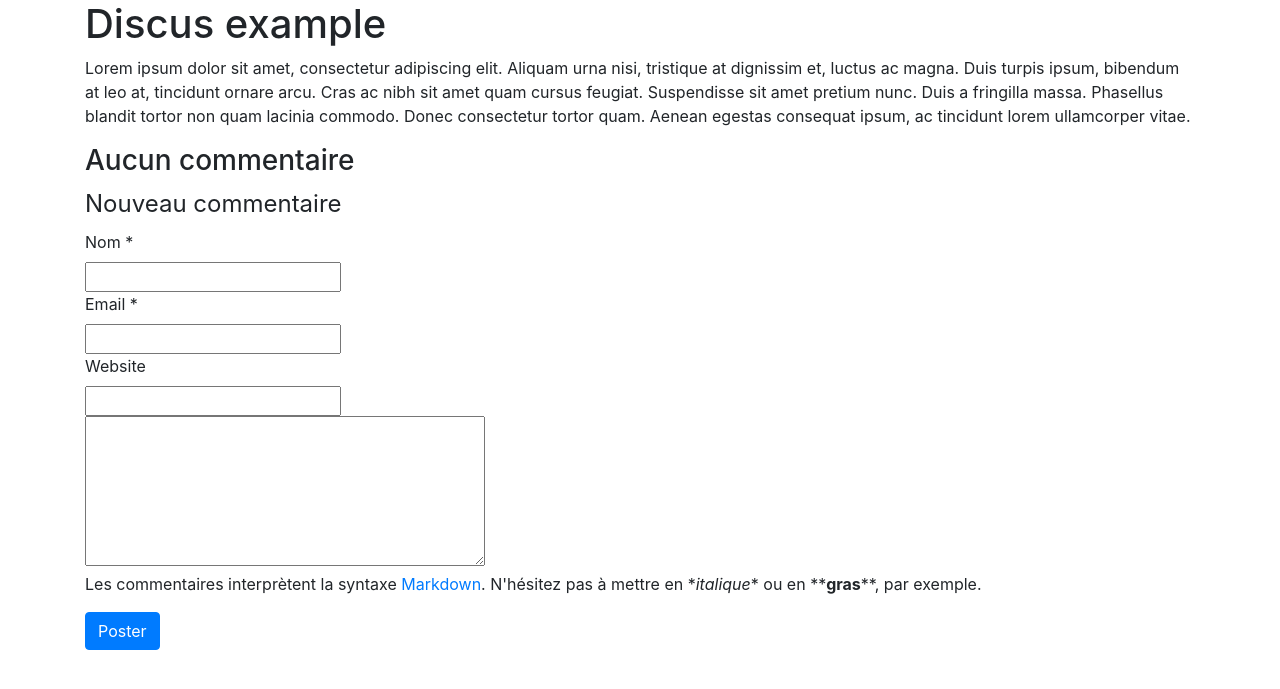
After one commit to maethor/debate, a Flask app: page /test in a window 1280 px wide. The commit adds this page. Shown: the top 689 px of the page. Run offline with Flask 2, Linux system fonts and the light colour scheme; tables that the repository leaves empty hold one stand-in row (values such as "Sample post"); some libraries are stand-ins or nearby versions.

Commit message:
Lot of stuff

```diff
--- a/main.py
+++ b/main.py
@@ -8,15 +8,30 @@ from __future__ import (unicode_literals, absolute_import,
 
 from datetime import datetime
 
-from flask import Flask, render_template, abort, request, redirect, url_for
+from flask import Flask, render_template, abort, request, redirect
 from flask.ext.sqlalchemy import SQLAlchemy
-from flask.ext.restless import APIManager
+#from flask.ext.restless import APIManager
+from flask.ext.admin import Admin
+from flask.ext.admin.contrib.sqlamodel import ModelView
+from flask.ext.gravatar import Gravatar
+from flask.ext.markdown import Markdown
 
 from settings import settings
 
 app = Flask(__name__)
 app.config['SQLALCHEMY_DATABASE_URI'] = settings['DATABASE']
 db = SQLAlchemy(app)
+
+gravatar = Gravatar(app,
+                    size=60,
+                    rating='x',
+                    default='retro',
+                    force_default=False,
+                    force_lower=False)
+
+Markdown(app,
+         output_format='html5',
+         safe_mode=True)
 
 
 class Discus(db.Model):
@@ -37,6 +52,7 @@ class Comment(db.Model):
     author_name = db.Column(db.Unicode)
     author_email = db.Column(db.Unicode)
     author_website = db.Column(db.Unicode)
+    body = db.Column(db.Unicode)
     discus_id = db.Column(db.Unicode, db.ForeignKey('discus.id'))
     discus = db.relationship('Discus',
                              backref=db.backref('comments', lazy='dynamic'))
@@ -59,9 +75,13 @@ class Comment(db.Model):
 
 db.create_all()
 
-manager = APIManager(app, flask_sqlalchemy_db=db)
-manager.create_api(Discus, methods=['GET'])
-manager.create_api(Comment, methods=['GET', 'POST'])
+admin = Admin(app)
+admin.add_view(ModelView(Discus, db.session))
+admin.add_view(ModelView(Comment, db.session))
+
+#manager = APIManager(app, flask_sqlalchemy_db=db)
+#manager.create_api(Discus, methods=['GET'])
+#manager.create_api(Comment, methods=['GET', 'POST'])
 
 
 @app.errorhandler(404)
@@ -72,6 +92,11 @@ def error404(e):
 @app.route('/')
 def home():
     return "toto"
+
+
+@app.route('/test')
+def test():
+    return render_template('test.html')
 
 
 @app.route('/discus/<discus_id>')
@@ -93,11 +118,12 @@ def comment_new():
                     f['author_website'], discus)
         db.session.add(c)
         db.session.commit()
-        return redirect(url_for('print_discus', discus_id=discus.id))
+        return redirect(request.referrer)
     else:
         abort(404)
 
 
 if __name__ == '__main__':
     app.debug = True
+    app.config['SECRET_KEY']=b"ezrbzifbvshbfvpefnrv"
     app.run()
--- a/templates/discus.html
+++ b/templates/discus.html
@@ -1,29 +1,66 @@
 {% extends "layout.html" %}
 {% block body %}
-  {% if discus %}
-  {% for comment in discus.comments %}
-  <ul>
-    <li>Author : {{ comment.author_name }}
-    <li>Email : {{ comment.author_email }}
-    <li>Website : {{ comment.author_website }}
-    <li>{{ comment.body }}
-  </ul>
+  {% if discus and discus.comments.count() %}
+  <h3>{{ discus.comments.count() }} commentaires</h3>
+  <table class="table">
+    {% for comment in discus.comments %}
+    <tr class="comment">
+      <td style="width:100px;">
+        <p class="text-center">
+        <img class="img-polaroid" src="{{ comment.author_email | gravatar }}" alt="maethor gravatar">
+        <br>
+        {% if comment.author_website %}
+        <a href="{{ comment.author_website }}">{{ comment.author_name }}</a>
+        {% else %}
+        {{ comment.author_name }}
+        {% endif %}
+        <br>
+        {{ comment.created_at.date().strftime('%d/%m/%y') }}
+        </p>
+      </td>
+      <td>
+        {{ comment.body | markdown }}
+      </td>
+    </tr>
+  </div>
   {% endfor %}
+  </table>
   {% else %}
-  Pas de discussion
+  <h3>Aucun commentaire</h3>
   {% endif %}
 
-  <h3>Nouveau commentaire</h3>
-  <form action="{{ url_for('comment_new') }}" method="POST" class="form_horizontal">
-    <label for="author_name">Nom</label>
-    <input type="text" name="author_name" id="author_name">
-    <label for="author_email">Email</label>
-    <input type="text" name="author_email" id="author_email">
-    <label for="author_website">Website</label>
-    <input type="text" name="author_website" id="author_website">
-    <textarea name="body" id="body"></textarea>
-    <input type="hidden" name="discus_id" id="discus_id" value="{{ discus_id }}">
-    <input type="submit" value="Poster">
+  <form action="{{ url_for('comment_new') }}" method="POST" class="form-horizontal">
+    <fieldset><legend>Nouveau commentaire</legend>
+      <div class="control-group">
+        <label class="control-label" for="author_name">Nom *</label>
+        <div class="controls">
+          <input type="text" name="author_name" id="author_name">
+        </div>
+      </div>
+      <div class="control-group">
+        <label class="control-label" for="author_email">Email *</label>
+        <div class="controls">
+          <input type="text" name="author_email" id="author_email">
+        </div>
+      </div>
+      <div class="control-group">
+        <label class="control-label" for="author_website">Website</label>
+        <div class="controls">
+          <input type="text" name="author_website" id="author_website">
+        </div>
+      </div>
+      <div class="control-group">
+        <div class="controls">
+          <textarea rows="6" style="width:400px;" name="body" id="body"></textarea>
+          <p>Les commentaires interprètent la syntaxe <a href="http://fr.wikipedia.org/wiki/Markdown">Markdown</a>. N'hésitez pas à mettre en *<em>italique</em>* ou en **<strong>gras</strong>**, par exemple.</p>
+        </div>
+      </div>
+      <div class="control-group">
+        <input type="hidden" name="discus_id" id="discus_id" value="{{ discus_id }}">
+        <div class="controls">
+          <input class="btn btn-primary" type="submit" value="Poster">
+        </div>
+      </div>
   </form>
 
 {% endblock %}
--- /dev/null
+++ b/templates/test.html
@@ -0,0 +1,35 @@
+<!doctype html>
+<html lang="fr">
+  <head>
+    <meta charset="utf-8">
+    <title>Discus</title>
+    <link rel=stylesheet type=text/css href="{{ url_for('static', filename='css/bootstrap.css') }}">
+
+    <script src="{{ url_for('static', filename='js/jquery.js') }}"></script>
+    <script src="{{ url_for('static', filename='js/bootstrap.js') }}"></script>
+  </head>
+<body>
+
+  <div class="container">
+
+    <article>
+    <h1 class="page-title">Discus example</h1>
+    <p>Lorem ipsum dolor sit amet, consectetur adipiscing elit. Aliquam urna nisi, tristique at dignissim et, luctus ac magna. Duis turpis ipsum, bibendum at leo at, tincidunt ornare arcu. Cras ac nibh sit amet quam cursus feugiat. Suspendisse sit amet pretium nunc. Duis a fringilla massa. Phasellus blandit tortor non quam lacinia commodo. Donec consectetur tortor quam. Aenean egestas consequat ipsum, ac tincidunt lorem ullamcorper vitae.</p>
+
+    <div id="comment-section">
+    </div>
+
+    <article>
+
+
+  </div>
+
+</body>
+
+<script type="text/javascript">
+  $.get("{{ url_for('print_discus', discus_id='test') }}", function(data) {
+      $('#comment-section').html(data);
+      });
+</script>
+
+</html>
```
Also changed, not shown: requirements.txt (added, +18 -0 lines).
